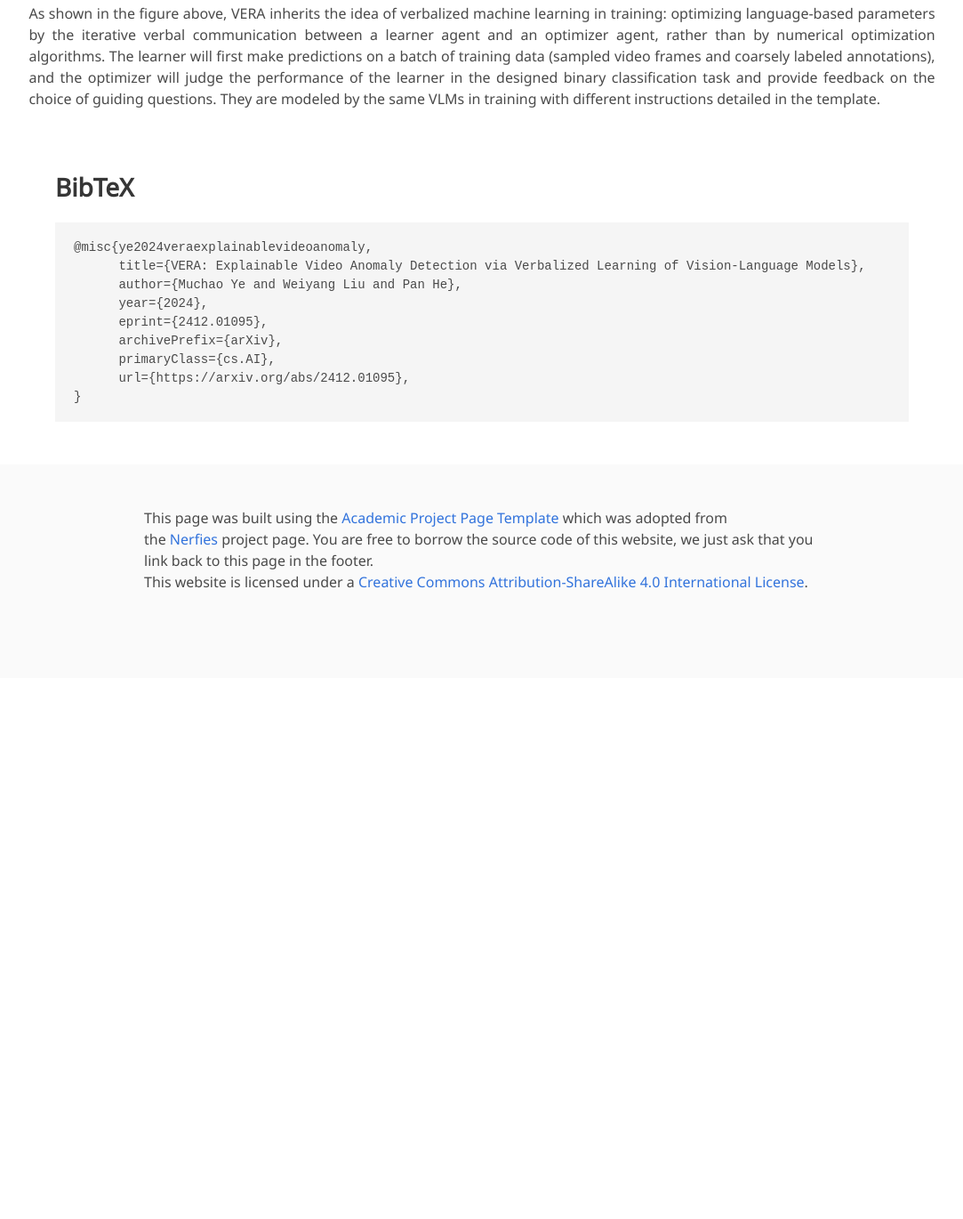
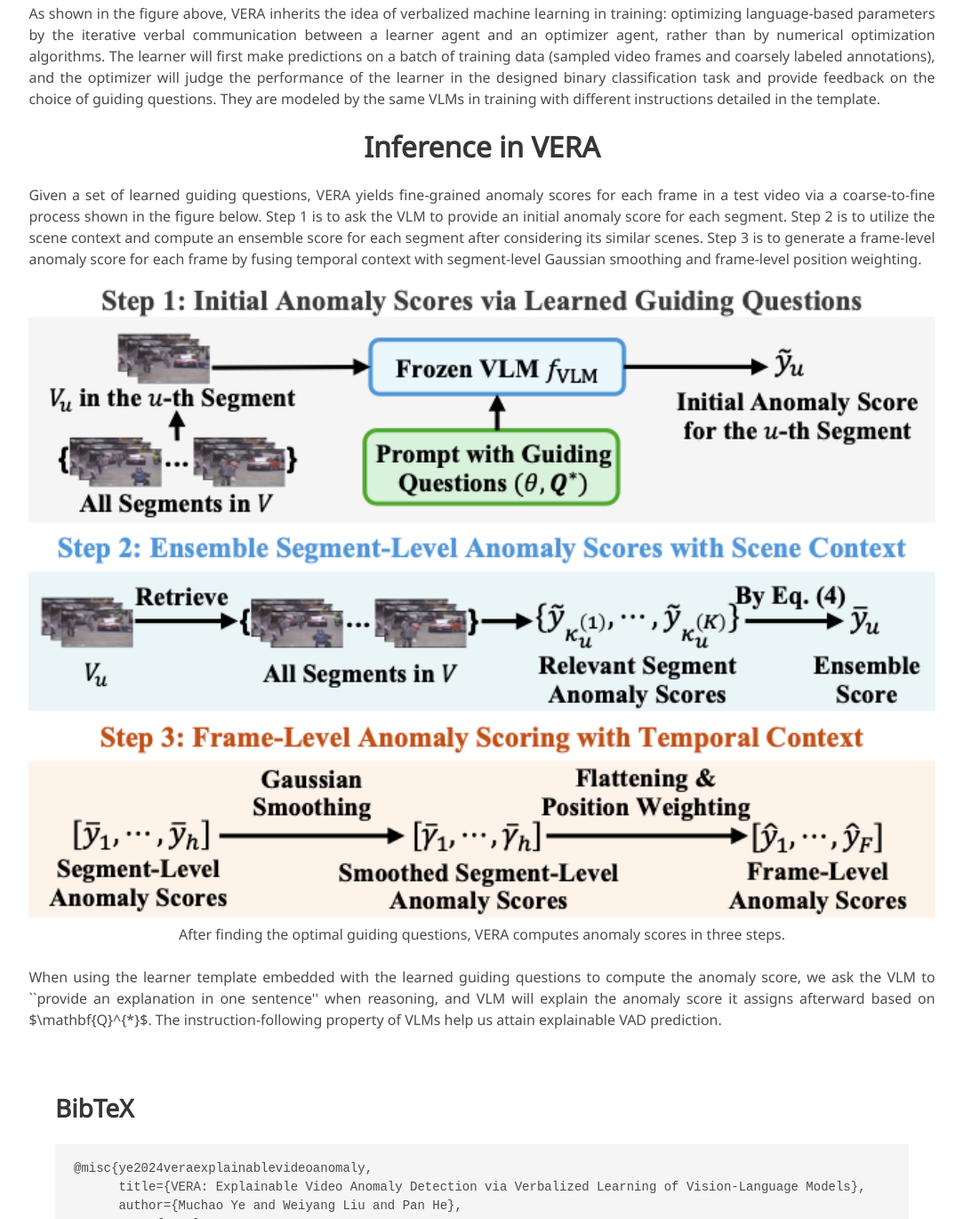
Before and after one commit to vera-framework/vera-framework.github.io, a plain HTML site: page index.html in a window 1280 px wide. Shown: the part 2294-3664 px from the top of the page at 89% size, without its empty margins (98-1181 px from the left). Before the commit the page ends 3056 px from the top, so only its background shows below. Drawn offline with nearby package versions, Linux system fonts and the light colour scheme; some icons are missing; a web font is replaced by a local one.

Commit message:
Update index.html

```diff
--- a/index.html
+++ b/index.html
@@ -136,6 +136,8 @@
 
 
 </div>
+
+
       <div class="columns is-centered has-text-centered">
         <div class="column is-four-fifths">
           <h2 class="title is-3">Training in VERA</h2>
@@ -155,6 +157,25 @@
       </div>
     </div>
 
+
+      <div class="columns is-centered has-text-centered">
+        <div class="column is-four-fifths">
+          <h2 class="title is-3">Inference in VERA</h2>
+          <div class="content has-text-justified">
+            <p>
+              Given a set of learned guiding questions, VERA yields fine-grained anomaly scores for each frame in a test video via a coarse-to-fine process shown in the figure below. Step 1 is to ask the VLM to provide an initial anomaly score for each segment. Step 2 is to utilize the scene context and compute an ensemble score for each segment after considering its similar scenes. Step 3 is to generate a frame-level anomaly score for each frame by fusing temporal context with segment-level Gaussian smoothing and frame-level position weighting.
+            </p>
+            <div class="content has-text-centered">
+              <img src="static/images/fig3.png" alt="VERA Training" class="center" style="width: 100%; height: auto;">
+              <p> After finding the optimal guiding questions, VERA computes anomaly scores in three steps. </p>
+            </div>
+            <p>
+            When using the learner template embedded with the learned guiding questions to compute the anomaly score, we ask the VLM to ``provide an explanation in one sentence'' when reasoning, and VLM will explain the anomaly score it assigns afterward based on $\mathbf{Q}^{*}$. The instruction-following property of VLMs help us attain explainable VAD prediction.
+            </p>
+          </div>
+        </div>
+      </div>
+    </div>
 
 
 
```
